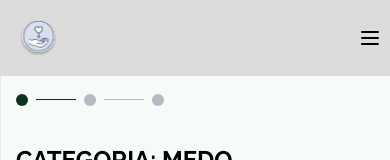
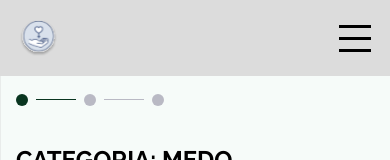
Before and after one commit to ProjetoViolenciaPsicologica/Frontend, a Next.js app: page /formulario in a window 390 px wide. Shown: the top 160 px of the page. Built offline with nearby package versions, Linux system fonts and the light colour scheme.

Commit message:
mudanças na sidebar e no formulario

```diff
--- a/src/components/Question/index.tsx
+++ b/src/components/Question/index.tsx
@@ -1,5 +1,5 @@
-import React, { useState, useEffect } from "react";
-import { Raleway, Montserrat, Jost, Inter } from "next/font/google";
+import React, { useState } from "react";
+import { Montserrat, Jost, Inter } from "next/font/google";
 import { toast } from "react-toastify";
 
 const inter = Inter({
@@ -19,11 +19,6 @@ const montserrat = Montserrat({
   subsets: ["latin"],
 });
 
-const raleway = Raleway({
-  weight: "700",
-  style: "normal",
-  subsets: ["latin"],
-});
 
 export default function Index({
   question,
@@ -31,15 +26,18 @@ export default function Index({
   setPage,
   allOptions,
   setAllOptions,
+  status,
 }: {
   question: string[];
   page: number;
   setPage: (page: number) => void;
   allOptions: string;
   setAllOptions: (allOptions: string) => void;
+  status: boolean;
 }) {
   const [selectedOptions, setSelectedOptions] = useState<any>({});
   const [, setErrors] = useState({});
+
   const handleRadioChange = (questionIndex: number, value: string) => {
     setSelectedOptions((prevOptions: any) => ({
       ...prevOptions,
@@ -50,8 +48,8 @@ export default function Index({
       [questionIndex.toString()]: false,
     }));
   };
+
   const handleSubmit = () => {
-    // Validar se alguma questão não foi respondida
     const newErrors: Record<string, boolean> = {};
     question.forEach((_, index) => {
       if (!selectedOptions[index.toString()]) {
@@ -62,32 +60,28 @@ export default function Index({
     });
     setErrors(newErrors);
 
-    // Verificar se todas as questões foram respondidas
     const allQuestionsAnswered = Object.values(newErrors).every(
       (error) => !error
     );
 
     if (allQuestionsAnswered) {
-      // Realizar ações necessárias com as opções selecionadas
 
       const optionsString = Object.values(selectedOptions).join(",");
 
-      let prevOptions = allOptions; // assuming allOptions is the previous state
+      let prevOptions = allOptions;
       let newOptions = prevOptions + optionsString + ",";
       setAllOptions(newOptions);
       // Mudar de página
       if (page < 2) {
         setPage(page + 1);
-      } else {
-        // Se for a última página, você pode enviar a string para a API aqui
-        console.log("Enviar para a API:", allOptions);
-      }
-
-      // Scroll para o topo
         window.scrollTo({
           top: 0,
           behavior: "smooth",
         });
+      }
+
+      // Scroll para o topo
+
     } else {
       // Se alguma questão não foi respondida, você pode exibir uma mensagem de erro ou tomar outra ação apropriada.
       toast.error("Por favor, responda a todas as perguntas.", {
@@ -115,7 +109,7 @@ export default function Index({
                 {question}
               </h1>
               <div className="mt-7 mb-11 w-full h-[182px] p-2 bg-white bg-opacity-70 rounded-2xl shadow border border-white border-opacity-70 flex-col gap-y-2 justify-center items-start inline-flex">
-                {/* faça 4 inputs radios */}
+
 
                 <div className="flex items-center">
                   <input
@@ -188,12 +182,19 @@ export default function Index({
       </div>
       <div className="w-full flex justify-center">
   <button
-          className={`${inter.className} text-xl font-bold text-white w-[202px] h-[59px] bg-green rounded-[32px] mt-7 mb-7`}
+    className={`${inter.className} ${status ? "bg-green-ligth cursor-wait" : "bg-green-bg cursor-pointer"} text-xl font-bold text-white w-[202px] h-[59px]  rounded-[32px] mt-7 mb-7 relative`}
     onClick={handleSubmit}
   >
-          {page === 2 ? "FINALIZAR" : "AVANÇAR"}
+    {page === 2 && !status && "FINALIZAR"}
+    {page < 2 && "AVANÇAR"}
+    {status && (
+      <span className="absolute top-1/2 left-1/2 transform -translate-x-1/2 -translate-y-1/2">
+        <div className="animate-spin w-6 h-6 border-t-2 border-white rounded-full"></div>
+      </span>
+    )}
   </button>
 </div>
+
     </>
   );
 }
--- a/src/components/Sidebar/index.tsx
+++ b/src/components/Sidebar/index.tsx
@@ -1,9 +1,8 @@
-/* eslint-disable import/no-extraneous-dependencies */
-/* eslint-disable jsx-a11y/label-has-associated-control */
-
+import { useState } from "react";
 import Link from "next/link";
 import Image from "next/image";
 import { Raleway, Quicksand } from "next/font/google";
+import { Squash as Hamburger } from 'hamburger-react';
 
 const raleway = Raleway({
   weight: "400",
@@ -17,67 +16,33 @@ const quicksand = Quicksand({
   subsets: ["latin"],
 });
 
+export default function Sidebar() {
+  const [isOpen, setOpen] = useState(false);
 
-export default function Sidebar(){
   return (
     <>
       <input type="checkbox" id="menu-open" className="hidden" />
 
       <header
-        className="flex w-screen justify-between bg-gray text-gray-100 md:hidden"
-        data-dev-hint="mobile menu bar"
+        className="flex w-screen items-center justify-between bg-gray text-gray-100 md:hidden pr-4"
       >
-        <div className="flex w-full">
+        <div className="flex w-full ">
           <Link
             href="/dashboard"
-            className={`${quicksand.className} t text-white block truncate whitespace-nowrap p-4 `}
+            className={`${quicksand.className}  text-white block truncate whitespace-nowrap p-4 `}
           >
             <Image src="/icon.svg" width={44} height={44} alt={"icon"} />
           </Link>
         </div>
 
-        <label
-          htmlFor="menu-open"
-          id="mobile-menu-button"
-          className="hover:text-white flex items-center rounded-md p-2 hover:cursor-pointer focus:outline-none"
-        >
-          <svg
-            id="menu-open-icon"
-            className="h-6 w-6 transition duration-200 ease-in-out"
-            xmlns="http://www.w3.org/2000/svg"
-            fill="none"
-            viewBox="0 0 24 24"
-            stroke="currentColor"
-          >
-            <path
-              strokeLinecap="round"
-              strokeLinejoin="round"
-              strokeWidth="2"
-              d="M4 6h16M4 12h16M4 18h16"
-            />
-          </svg>
-          <svg
-            id="menu-close-icon"
-            className="h-6 w-6 transition duration-200 ease-in-out"
-            xmlns="http://www.w3.org/2000/svg"
-            fill="none"
-            viewBox="0 0 24 24"
-            stroke="currentColor"
-          >
-            <path
-              strokeLinecap="round"
-              strokeLinejoin="round"
-              strokeWidth="2"
-              d="M6 18L18 6M6 6l12 12"
-            />
-          </svg>
-        </label>
+        <Hamburger toggled={isOpen} toggle={setOpen} color="black" distance="lg" />
       </header>
 
       <aside
         id="sidebar"
-        className={` absolute inset-y-0 left-0 z-50 w-3/4 min-w-[13%] transform space-y-6 overflow-y-auto  bg-gray  px-0 pt-6 text-gray-100 transition duration-200 ease-in-out md:relative md:flex md:w-64 md:translate-x-0 md:flex-col md:justify-between `}
-        data-dev-hint="sidebar; px-0 for frameless; px-2 for visually inset the navigation"
+        className={`absolute inset-y-0 left-0 z-50 w-3/4 min-w-[13%] transform space-y-6 overflow-y-auto bg-gray px-0 pt-6 text-gray-100 transition duration-200 ease-in-out md:relative md:flex md:w-64 md:translate-x-0 md:flex-col md:justify-between ${
+          isOpen ? "translate-x-0" : "-translate-x-full"
+        }`}
       >
         <div
           className="flex flex-col space-y-6"
@@ -88,7 +53,6 @@ export default function Sidebar(){
             className="text-white flex items-center justify-center mb-24"
           >
             <Image src="/icon.svg" width={144} height={144} alt={"icon"} />
-
           </Link>
 
           <nav
@@ -99,7 +63,10 @@ export default function Sidebar(){
               <Image src="/home.svg" width={29} height={29} alt={"icon"} />
               <span className="">INÍCIO</span>
             </Link>
-          <Link href="/formulario" className="flex items-center pl-7 py-4 md:py-0 gap-x-2">
+            <Link
+              href="/formulario"
+              className="flex items-center pl-7 py-4 md:py-0 gap-x-2"
+            >
               <Image src="/form.svg" width={29} height={29} alt={"form"} />
               <span>FORMULÁRIO</span>
             </Link>
@@ -107,15 +74,21 @@ export default function Sidebar(){
               <Image src="/user.svg" width={29} height={29} alt={"user"} />
               <span>USUÁRIOS</span>
             </Link>
-          <Link href="/dashboard" className="flex items-center pl-7 pt-4 md:pt-0 gap-x-2">
-          <Image src="/statistic.svg" width={29} height={29} alt={"statistic"} />
+            <Link
+              href="/dashboard"
+              className="flex items-center pl-7 pt-4 md:pt-0 gap-x-2"
+            >
+              <Image
+                src="/statistic.svg"
+                width={29}
+                height={29}
+                alt={"statistic"}
+              />
               <span>ESTATÍSTICA</span>
             </Link>
           </nav>
         </div>
       </aside>
     </>
-  )
-
-
+  );
 }
--- a/src/pages/formulario/index.tsx
+++ b/src/pages/formulario/index.tsx
@@ -1,6 +1,6 @@
 import React, { useState, useEffect } from "react";
 import Layout from "@/components/Layout";
-import { Raleway, Inter } from "next/font/google";
+import { Raleway } from "next/font/google";
 import Question from "@/components/Question";
 import { questions, categories } from "@/utils/form";
 import { useMutation } from 'react-query';
@@ -19,6 +19,7 @@ export default function Index() {
   const router = useRouter();
   const [page, setPage] = useState(0);
   const [allOptions, setAllOptions] = useState("");
+  const [statusRequest, setStatusRequest] = useState(false);
   const { mutate } = useMutation(
     async (data: string) => {
       const response = await fetch('/api/form', {
@@ -40,6 +41,7 @@ export default function Index() {
           progress: undefined,
           theme: "light",
         });
+        setStatusRequest(false);
         setTimeout(() => {
 
         router.push('/dashboard')
@@ -67,7 +69,7 @@ export default function Index() {
       const options = allOptions.substring(0, allOptions.length - 1);
 
       mutate(options);
-
+      setStatusRequest(true);
     }
   }, [allOptions, mutate]);
 
@@ -106,9 +108,9 @@ export default function Index() {
           </h1>
         </div>
 
-        {page === 0 && <Question question={questions.MEDO} page={page} setPage={setPage} allOptions={allOptions} setAllOptions={setAllOptions} />}
-        {page === 1 && <Question question={questions.DEPENDENCIA} page={page} setPage={setPage} allOptions={allOptions} setAllOptions={setAllOptions} />}
-        {page === 2 && <Question question={questions.CONTROLE} page={page} setPage={setPage} allOptions={allOptions} setAllOptions={setAllOptions} />}
+        {page === 0 && <Question question={questions.MEDO} page={page} setPage={setPage} allOptions={allOptions} setAllOptions={setAllOptions} status={statusRequest} />}
+        {page === 1 && <Question question={questions.DEPENDENCIA} page={page} setPage={setPage} allOptions={allOptions} setAllOptions={setAllOptions} status={statusRequest} />}
+        {page === 2 && <Question question={questions.CONTROLE} page={page} setPage={setPage} allOptions={allOptions} setAllOptions={setAllOptions} status={statusRequest} />}
 
 
       </div>
--- a/src/styles/globals.css
+++ b/src/styles/globals.css
@@ -2,26 +2,4 @@
 @tailwind components;
 @tailwind utilities;
 
-#sidebar {
-  --tw-translate-x: -100%;
-}
-#menu-close-icon {
-  display: none;
-}
-
-#menu-open:checked ~ #sidebar {
-  --tw-translate-x: 0;
-}
-
-#menu-open:checked ~ * #menu-open-icon {
-  display: none;
-}
-#menu-open:checked ~ * #menu-close-icon {
-  display: block;
-}
-
-@media (min-width: 768px) {
-  #sidebar {
-    --tw-translate-x: 0;
-  }
-}
+/*  */
--- a/tailwind.config.ts
+++ b/tailwind.config.ts
@@ -15,7 +15,11 @@ const config: Config = {
       },
       colors:{
         gray:"#DCDCDC",
-        green:"#093520",
+        //green:"#093520",
+        green:{
+          bg:"#093520",
+          ligth:"#377758",
+        }
       }
     },
   },
```
Also changed, not shown: package.json (+6 -5 lines), 1 other file (tests, documents, lock files or other folders). Lines whose indentation alone changed are shown as unchanged.
